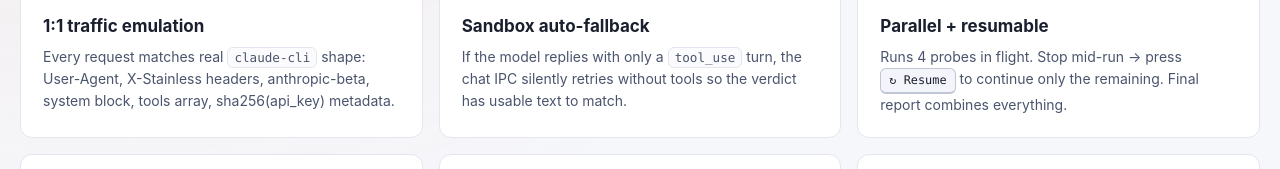
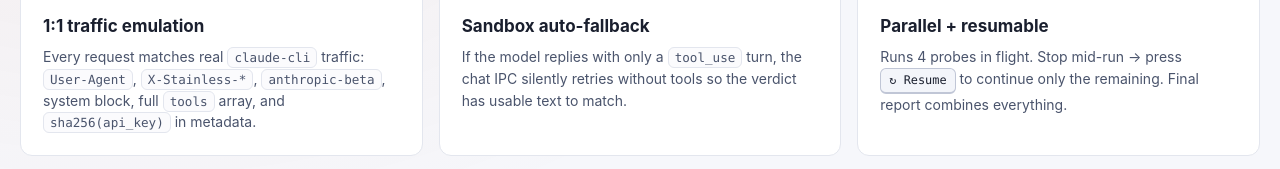
Before and after one commit to botnick/claude-verifier, an Electron app: page docs/index.html in a window 1280 px wide. Shown: the part 1683-1852 px from the top of the page. Drawn offline with Linux system fonts and the light colour scheme.

Commit message:
Wrap technical tokens in <code> so they don't break at hyphens

```diff
--- a/docs/index.html
+++ b/docs/index.html
@@ -100,7 +100,7 @@
     <div class="feature">
       <span class="icon-box"><iconify-icon icon="tabler:transfer"></iconify-icon></span>
       <h3>1:1 traffic emulation</h3>
-      <p>Every request matches real <code>claude-cli</code> shape: User-Agent, X-Stainless headers, anthropic-beta, system block, tools array, sha256(api_key) metadata.</p>
+      <p>Every request matches real <code>claude-cli</code> traffic: <code>User-Agent</code>, <code>X-Stainless-*</code>, <code>anthropic-beta</code>, system block, full <code>tools</code> array, and <code>sha256(api_key)</code> in metadata.</p>
     </div>
     <div class="feature">
       <span class="icon-box"><iconify-icon icon="tabler:package"></iconify-icon></span>
```
